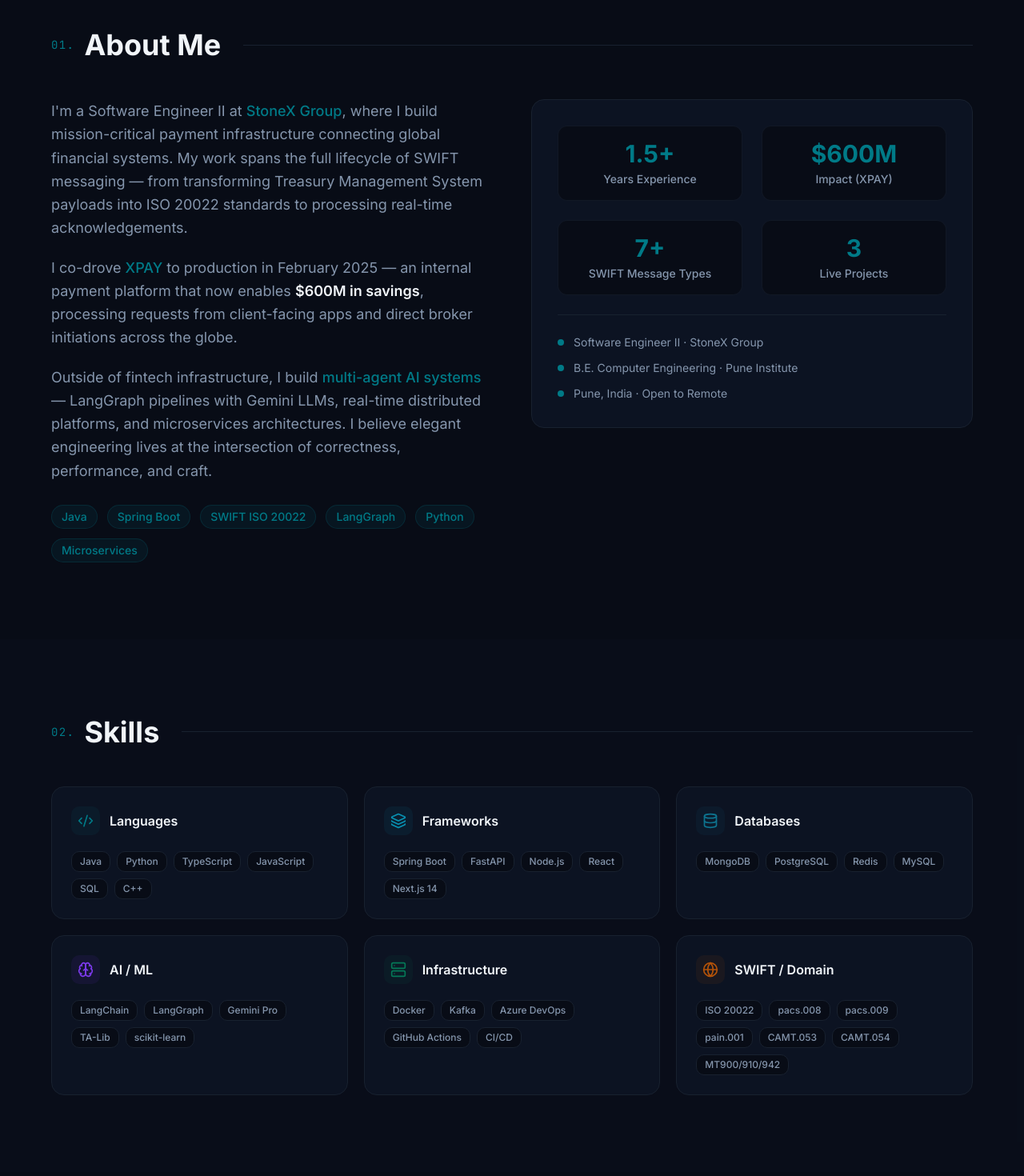
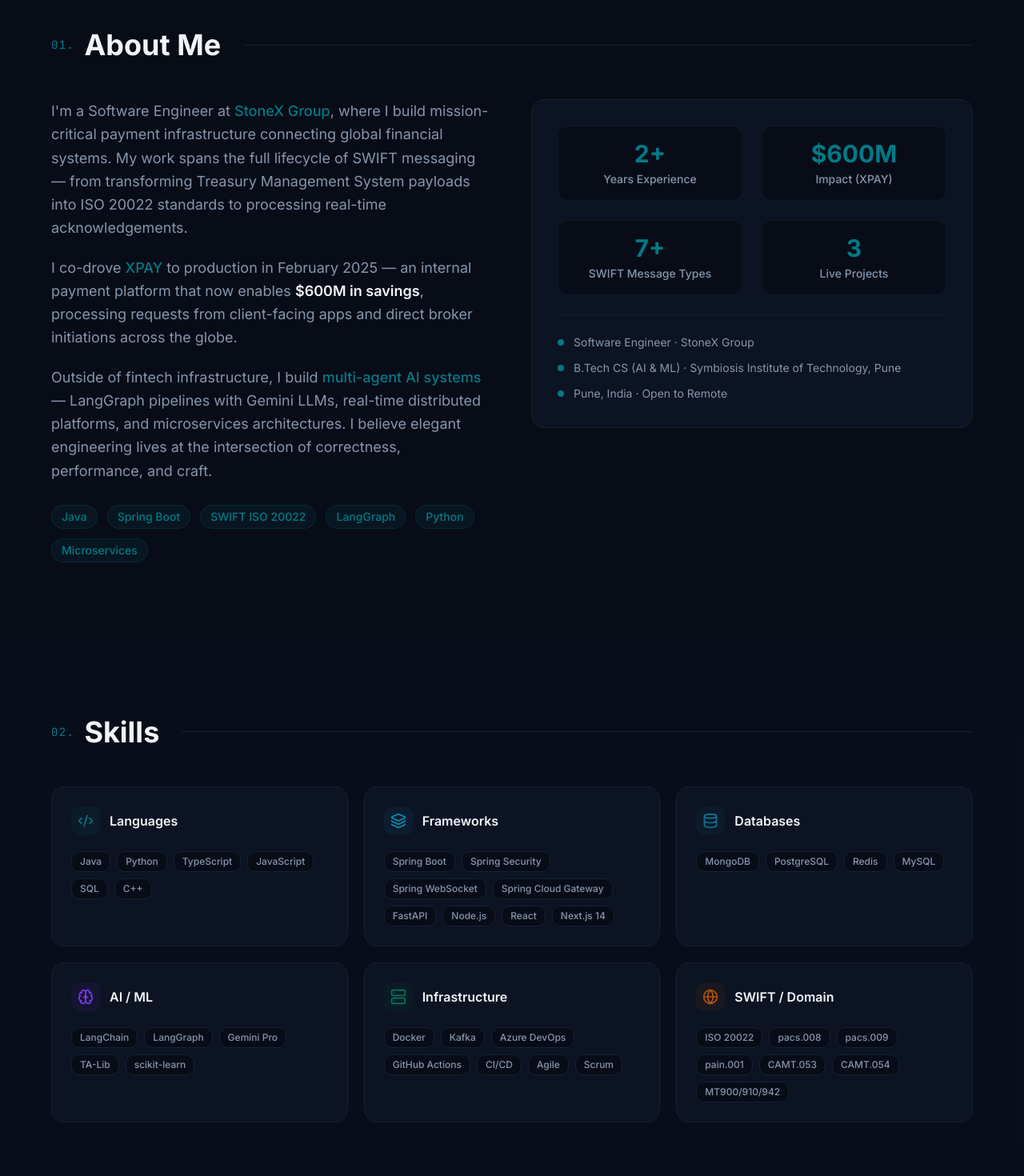
Before and after one commit to kushgarg132/portfolio, a Next.js app: page / in a window 1280 px wide. Shown: the part 860-2330 px from the top of the page at 80% size. Built offline with nearby package versions, Linux system fonts and the light colour scheme.

Commit message:
Align portfolio content with resume — fix role title, degree, skills

```diff
--- a/components/sections/About.tsx
+++ b/components/sections/About.tsx
@@ -4,7 +4,7 @@
 import { useInView } from "@/hooks/useInView";
 
 const stats = [
-  { value: "1.5+", label: "Years Experience" },
+  { value: "2+", label: "Years Experience" },
   { value: "$600M", label: "Impact (XPAY)" },
   { value: "7+", label: "SWIFT Message Types" },
   { value: "3", label: "Live Projects" },
@@ -37,7 +37,7 @@
             className="space-y-5"
           >
             <p className="text-muted-foreground text-lg leading-relaxed">
-              I&apos;m a Software Engineer II at{" "}
+              I&apos;m a Software Engineer at{" "}
               <span className="text-[#007A87] font-medium">StoneX Group</span>, where I build
               mission-critical payment infrastructure connecting global financial systems. My work
               spans the full lifecycle of SWIFT messaging — from transforming Treasury Management
@@ -95,11 +95,11 @@
               <div className="mt-6 pt-6 border-t border-border space-y-3">
                 <div className="flex items-center gap-3 text-sm text-muted-foreground">
                   <span className="w-2 h-2 rounded-full bg-[#007A87]" />
-                  Software Engineer II · StoneX Group
+                  Software Engineer · StoneX Group
                 </div>
                 <div className="flex items-center gap-3 text-sm text-muted-foreground">
                   <span className="w-2 h-2 rounded-full bg-[#007A87]" />
-                  B.E. Computer Engineering · Pune Institute
+                  B.Tech CS (AI &amp; ML) · Symbiosis Institute of Technology, Pune
                 </div>
                 <div className="flex items-center gap-3 text-sm text-muted-foreground">
                   <span className="w-2 h-2 rounded-full bg-[#007A87]" />
--- a/components/sections/Experience.tsx
+++ b/components/sections/Experience.tsx
@@ -6,7 +6,7 @@
 
 const experiences = [
   {
-    role: "Software Engineer II",
+    role: "Software Engineer",
     company: "StoneX Group",
     location: "Pune, IN",
     period: "Aug 2024 – Present",
--- a/components/sections/Skills.tsx
+++ b/components/sections/Skills.tsx
@@ -15,7 +15,7 @@
     icon: <Layers size={20} />,
     title: "Frameworks",
     color: "#0891b2",
-    skills: ["Spring Boot", "FastAPI", "Node.js", "React", "Next.js 14"],
+    skills: ["Spring Boot", "Spring Security", "Spring WebSocket", "Spring Cloud Gateway", "FastAPI", "Node.js", "React", "Next.js 14"],
   },
   {
     icon: <Database size={20} />,
@@ -33,7 +33,7 @@
     icon: <Server size={20} />,
     title: "Infrastructure",
     color: "#047857",
-    skills: ["Docker", "Kafka", "Azure DevOps", "GitHub Actions", "CI/CD"],
+    skills: ["Docker", "Kafka", "Azure DevOps", "GitHub Actions", "CI/CD", "Agile", "Scrum"],
   },
   {
     icon: <Globe size={20} />,
```
